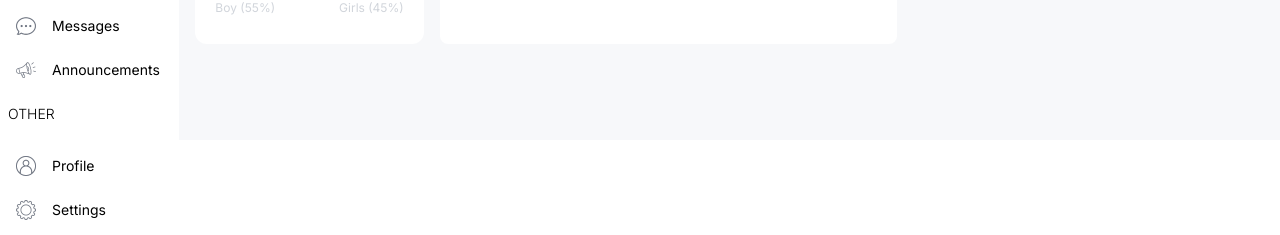
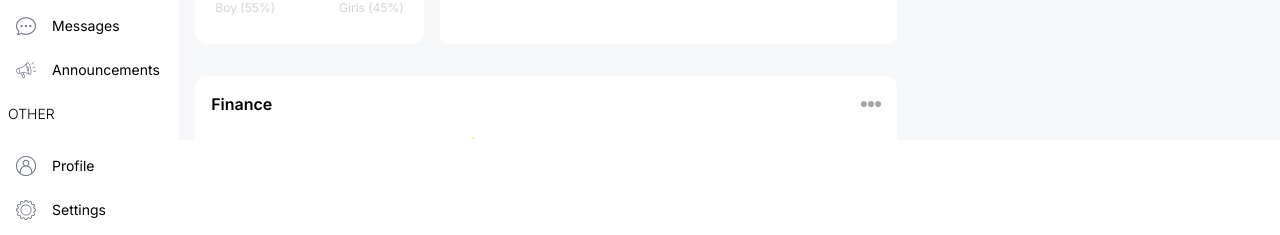
Before and after one commit to asif-hosain/School_-management_p, a Next.js app: page /admin in a window 1280 px wide. Shown: the part 660-895 px from the top of the page. Built offline with nearby package versions, Linux system fonts and the light colour scheme.

Commit message:
FinancialChart

```diff
--- a/src/app/(dashboard)/admin/page.tsx
+++ b/src/app/(dashboard)/admin/page.tsx
@@ -1,5 +1,6 @@
 import AtendanceChart from "@/components/AtendanceChart"
 import CountCharts from "@/components/CountCharts"
+import FinanceChart from "@/components/FinanceChart"
 import UserCard from "@/components/UserCard"
 
 const AdminPage = () => {
@@ -22,7 +23,9 @@
         <div className="w-full lg:w-2/3 h-[450px]"><AtendanceChart/></div>
       </div>
       {/* {bottomchart} */}
-      <div></div>
+      <div className="w-full h-[500px]">
+        <FinanceChart/>
+      </div>
       </div>
       {/* {right} */}
       <div className="w-fill lg:w-1/3 ">r</div>
--- /dev/null
+++ b/src/components/FinanceChart.tsx
@@ -0,0 +1,102 @@
+"use client"
+import Image from "next/image"
+import { LineChart, Line, XAxis, YAxis, CartesianGrid, Tooltip, Legend, ResponsiveContainer } from 'recharts';
+
+const data = [
+  {
+    name: 'Jan',
+    income: 4000,
+    expense: 2400,
+  },
+  {
+    name: 'Feb',
+    income: 3000,
+    expense: 1398,
+  },
+  {
+    name: 'Mar',
+    income: 2000,
+    expense: 9800,
+  },
+  {
+    name: 'Apr',
+    income: 2780,
+    expense: 3908,
+  },
+  {
+    name: 'May',
+    income: 1890,
+    expense: 4800,
+  },
+  {
+    name: 'Jun',
+    income: 2390,
+    expense: 3800,
+  },
+  {
+    name: 'Jul',
+    income: 3490,
+    expense: 4300,
+  },
+  {
+    name: 'Aug',
+    income: 3490,
+    expense: 4300,
+  },
+  {
+    name: 'Sep',
+    income: 3490,
+    expense: 4300,
+  },
+  {
+    name: 'Oct',
+    income: 3490,
+    expense: 4300,
+  },
+  {
+    name: 'Nov',
+    income: 3490,
+    expense: 4300,
+  },
+  {
+    name: 'Dec',
+    income: 3490,
+    expense: 4300,
+  },
+
+
+];
+const FinanceChart = () => {
+  return (
+    <div className="bg-white rounded-xl w-full h-full p-4">
+        {/* {title} */}
+        <div className=" flex justify-between items-center">
+            <h1 className="text-large font-semibold">Finance</h1>
+            <Image src="/moreDark.png" alt={""} width={20} height={20}/>
+        </div>
+        <ResponsiveContainer width="100%" height="90%">
+        <LineChart
+          width={500}
+          height={300}
+          data={data}
+          margin={{
+            top: 5,
+            right: 30,
+            left: 20,
+            bottom: 5,
+          }}
+        >
+          <CartesianGrid strokeDasharray="3 3" stroke="ddd" />
+          <XAxis dataKey="name" tick={{fill:"#d1d5db"}} tickLine={false} axisLine={false} tickMargin={10}/>
+          <YAxis tick={{fill:"#d1d5db"}} tickLine={false} axisLine={false}  tickMargin={20} />
+          <Tooltip />
+          <Legend align='center' verticalAlign='top' wrapperStyle={{ paddingTop: "10px", paddingBottom:"30px"}}/>
+          <Line type="monotone" dataKey="income" stroke="#FAE27C" strokeWidth={5} />
+          <Line type="monotone" dataKey="expense" stroke="#C3EBFA" strokeWidth={5} />
+        </LineChart>
+      </ResponsiveContainer>
+        </div>
+  )
+}
+
+export default FinanceChart
```
